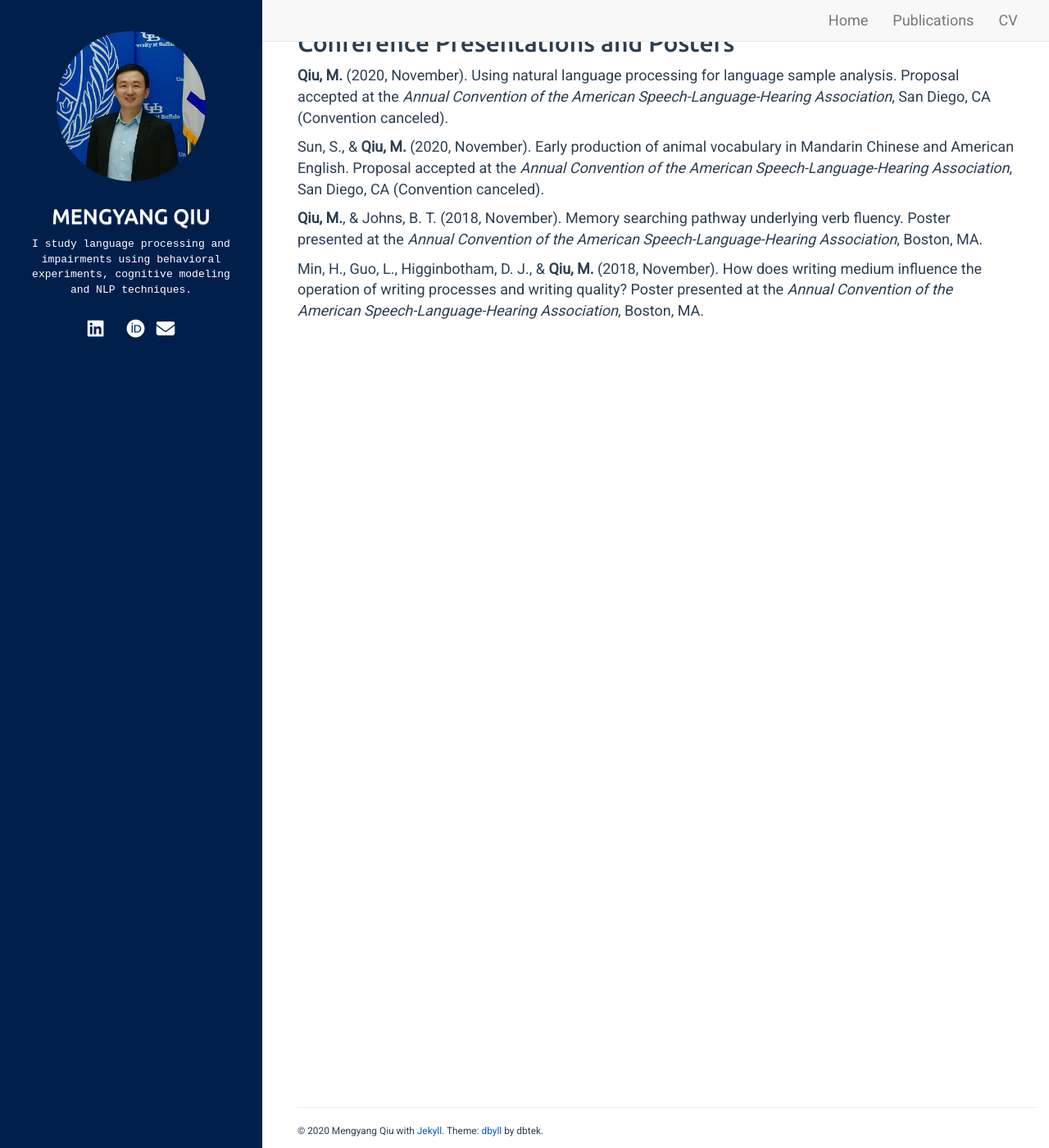
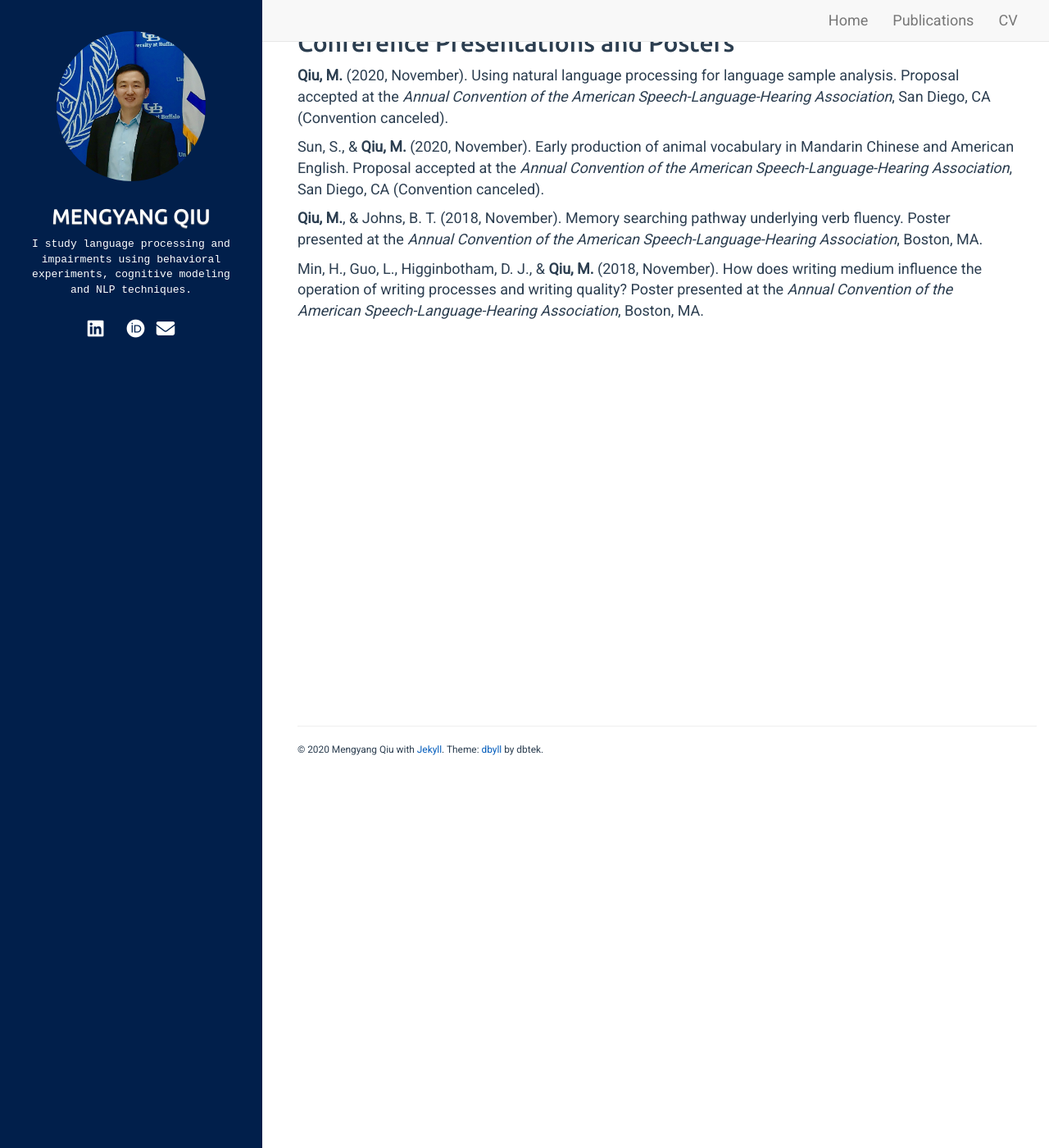
Before and after one commit to mengyangq/mengyangq.github.io, a Jekyll site: the page built from index.html, in a window 1280 px wide and 1400 px high, scrolled down 766 px. Shown: the whole window at 82% size. Built offline with Jekyll 4.4.1, drawn with Linux system fonts in a browser that asks for light colours; nearby versions of some CDN libraries; a style sheet for code colours, icons or effects is not loaded.

Commit message:
Sat Sep 26 17:45:30 EDT 2020

```diff
--- a/assets/css/style.css
+++ b/assets/css/style.css
@@ -9,7 +9,7 @@ body {
   padding-right: 3%;
   /*padding-top: 45px;*/
   padding-left: 3%;
-  padding-bottom: 50%;
+  padding-bottom: 25%;
 }
 
 .sidebar {
@@ -239,7 +239,7 @@ footer {
   font-family: "Ubuntu";
   /*font-size:xx-small;*/
   padding-left: 3%;
-  padding-top: 50%;
+  padding-top: 25%;
 }
 
 .navbar-default .navbar-nav > li > a:hover,
```
